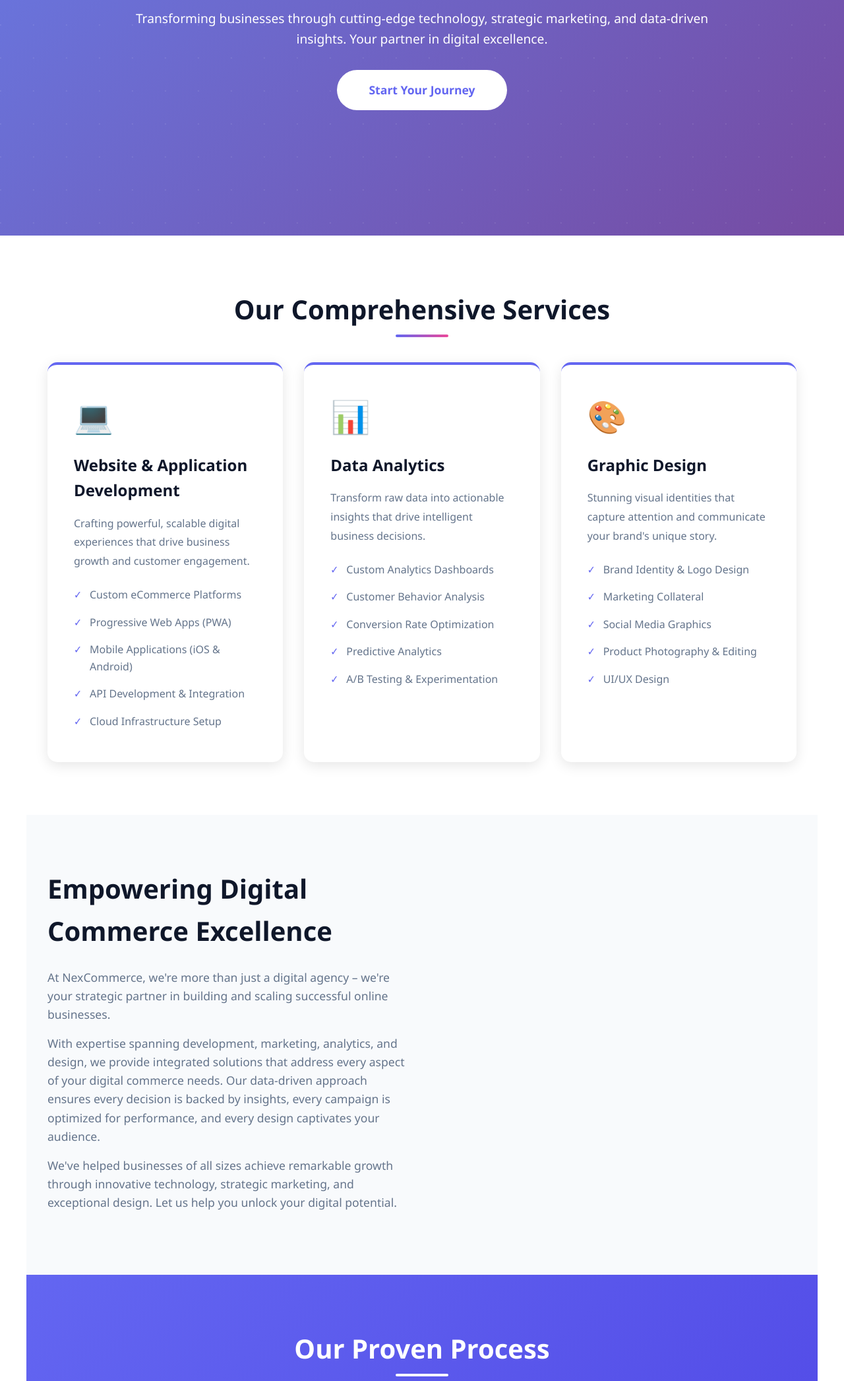
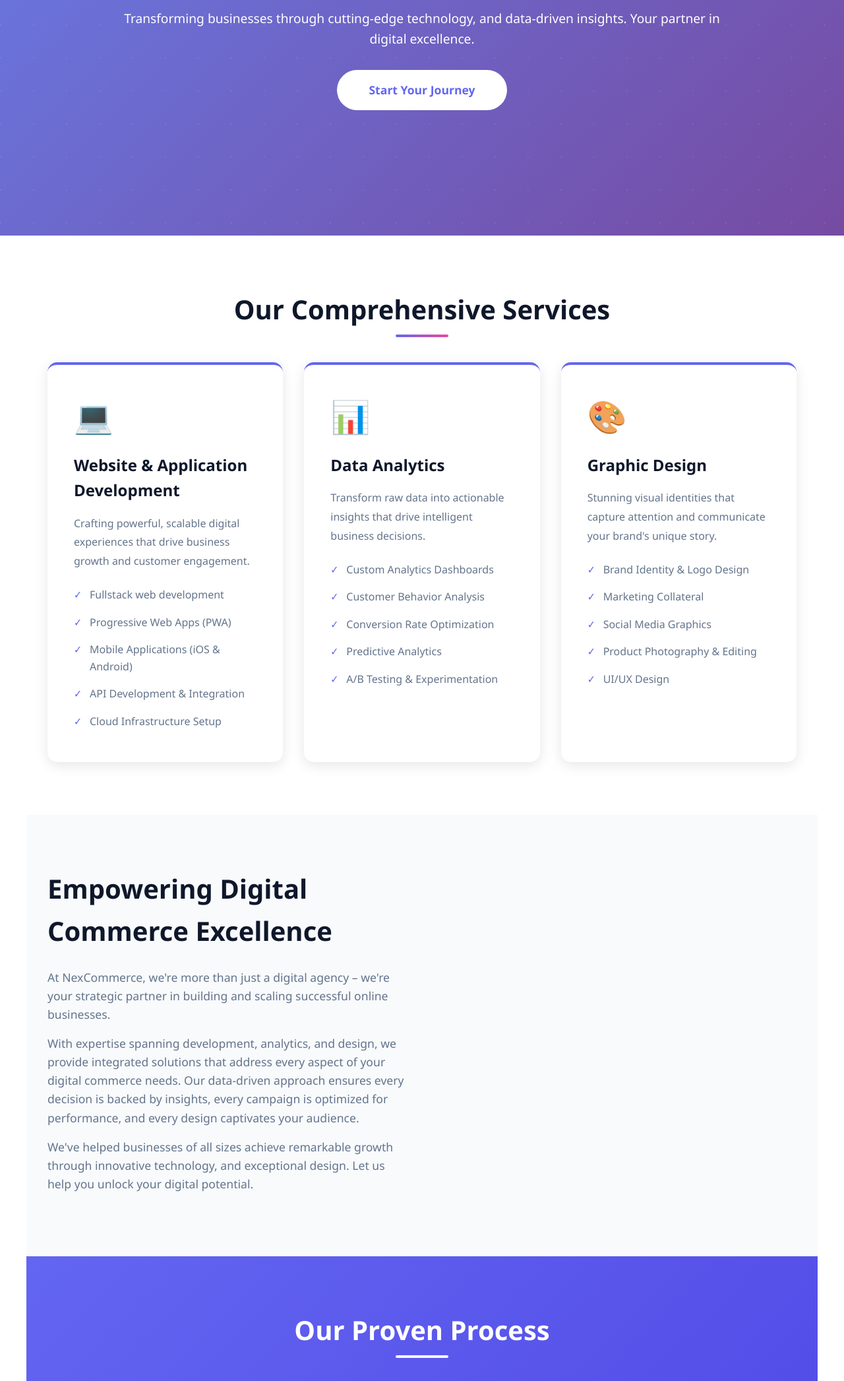
Before and after one commit to 339821/nex-commerce, a plain HTML site: page index.html in a window 1280 px wide. Shown: the part 443-2536 px from the top of the page at 66% size. Drawn offline with Linux system fonts and the light colour scheme.

Commit message:
Update index.html

```diff
--- a/index.html
+++ b/index.html
@@ -514,7 +514,7 @@
         <div class="hero-content">
             <h1>NexCommerce</h1>
             <div class="tagline">Leading Full-Stack Digital Commerce Enabler</div>
-            <p>Transforming businesses through cutting-edge technology, strategic marketing, and data-driven insights. Your partner in digital excellence.</p>
+            <p>Transforming businesses through cutting-edge technology, and data-driven insights. Your partner in digital excellence.</p>
             <a href="#contactContainer" class="cta-button">Start Your Journey</a>
         </div>
     </section>
@@ -527,7 +527,7 @@
                 <h3>Website & Application Development</h3>
                 <p>Crafting powerful, scalable digital experiences that drive business growth and customer engagement.</p>
                 <ul>
-                    <li>Custom eCommerce Platforms</li>
+                    <li>Fullstack web development</li>
                     <li>Progressive Web Apps (PWA)</li>
                     <li>Mobile Applications (iOS & Android)</li>
                     <li>API Development & Integration</li>
@@ -568,8 +568,8 @@
             <div class="about-text">
                 <h2>Empowering Digital Commerce Excellence</h2>
                 <p>At NexCommerce, we're more than just a digital agency – we're your strategic partner in building and scaling successful online businesses.</p>
-                <p>With expertise spanning development, marketing, analytics, and design, we provide integrated solutions that address every aspect of your digital commerce needs. Our data-driven approach ensures every decision is backed by insights, every campaign is optimized for performance, and every design captivates your audience.</p>
-                <p>We've helped businesses of all sizes achieve remarkable growth through innovative technology, strategic marketing, and exceptional design. Let us help you unlock your digital potential.</p>
+                <p>With expertise spanning development, analytics, and design, we provide integrated solutions that address every aspect of your digital commerce needs. Our data-driven approach ensures every decision is backed by insights, every campaign is optimized for performance, and every design captivates your audience.</p>
+                <p>We've helped businesses of all sizes achieve remarkable growth through innovative technology, and exceptional design. Let us help you unlock your digital potential.</p>
             </div>
         </div>
     </section>
@@ -602,7 +602,7 @@
 
     <section id="contactContainer" class="cta-section">
         <h2>Ready to Transform Your Digital Presence?</h2>
-        <p>Let’s discuss how we can help your business achieve extraordinary results.</p>
+        <p>Let's discuss how we can help your business achieve extraordinary results.</p>
 
         <form id="contactForm" class="contact-form">
             <div class="form-group">
@@ -626,7 +626,7 @@
         <div class="footer-content">
             <div class="footer-section">
                 <h3>NexCommerce</h3>
-                <p>Leading Full-Stack Digital Commerce Enabler, transforming businesses through innovative technology and strategic marketing.</p>
+                <p>Leading Full-Stack Digital Commerce Enabler, transforming businesses through innovative technology.</p>
                 <div class="social-links">
                     <a href="#" title="Facebook">f</a>
                     <a href="#" title="LinkedIn">in</a>
```
